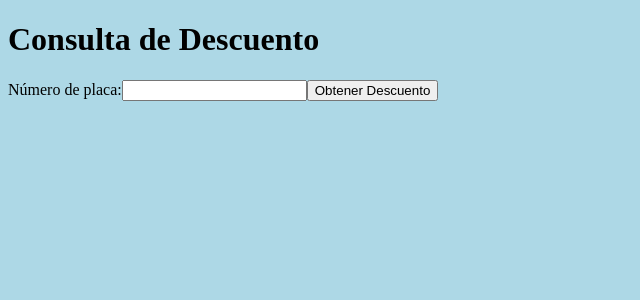
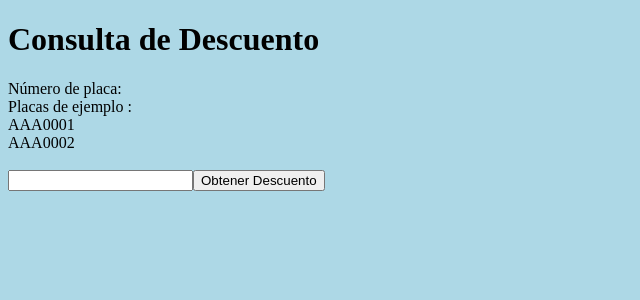
Before and after one commit to AlexisZS/angular-demo-abel, an Angular app: page / in a window 1280 px wide. Shown: the top 300 px of the page, without its empty margins (0-640 px from the left). Built offline with nearby package versions, Linux system fonts and the light colour scheme.

Commit message:
update componnet html

```diff
--- a/src/app/app.component.html
+++ b/src/app/app.component.html
@@ -1,5 +1,10 @@
 <h1>Consulta de Descuento</h1>
 <label for="identification">Número de placa:</label>
+<br>
+<label>Placas de ejemplo :</label><br>
+<label>AAA0001</label><br>
+<label>AAA0002</label><br>
+<br>
 <input type="text" [(ngModel)]="identification" id="identification" />
 
 <button (click)="fetchOffer()">Obtener Descuento</button>
@@ -15,7 +20,7 @@
   <label for="identificationField">DNI: </label>
   <input type="text" [(ngModel)]="offer.identification" id="identificationField" disabled /><br>
 
-  <label for="carLicensePlateField">PLACA: </label>
+  <label for="carLicensePlateField">Placa: </label>
   <input type="text" [(ngModel)]="offer.carLicensePlate" id="carLicensePlateField" disabled /><br>
 
   <label for="discountField">Descuento: </label>
```
Also changed, not shown: 3 other files (tests, documents, lock files or other folders).
